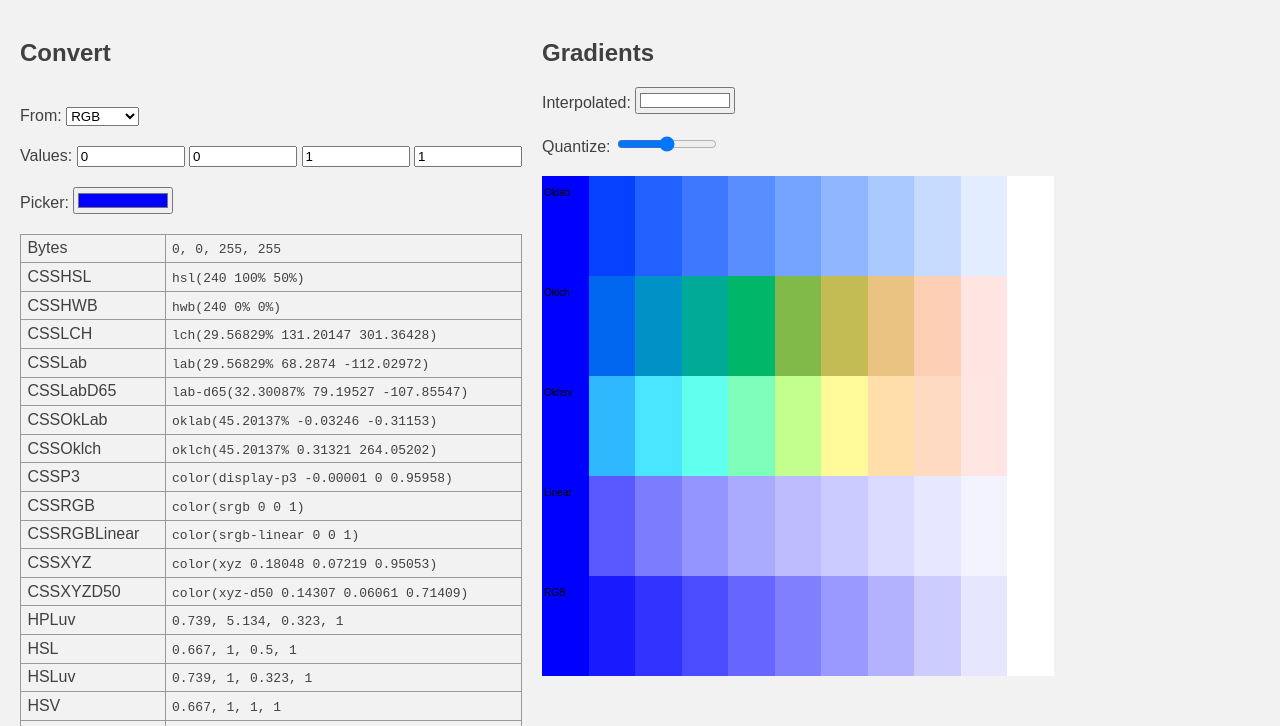
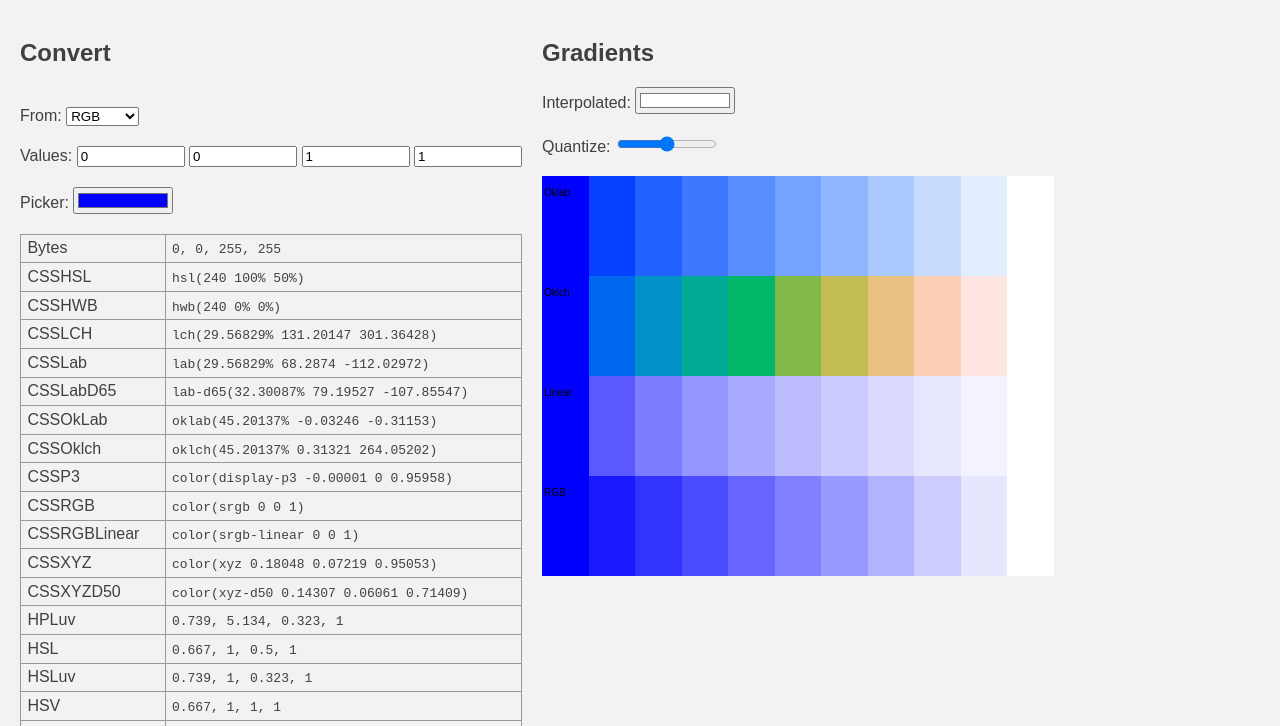
Before and after one commit to alexp-ans/interp-various, a website: page index.html in a window 1280 px wide. Shown: the part 61-787 px from the top of the page. Drawn offline with Linux system fonts and the light colour scheme.

Commit message:
Update index.html

```diff
--- a/index.html
+++ b/index.html
@@ -149,7 +149,6 @@
       const gradientTypes = [
         "Oklab",
 	"Oklch",
-	"Okhsv",
         "Linear",
         "RGB",
       ];
```
